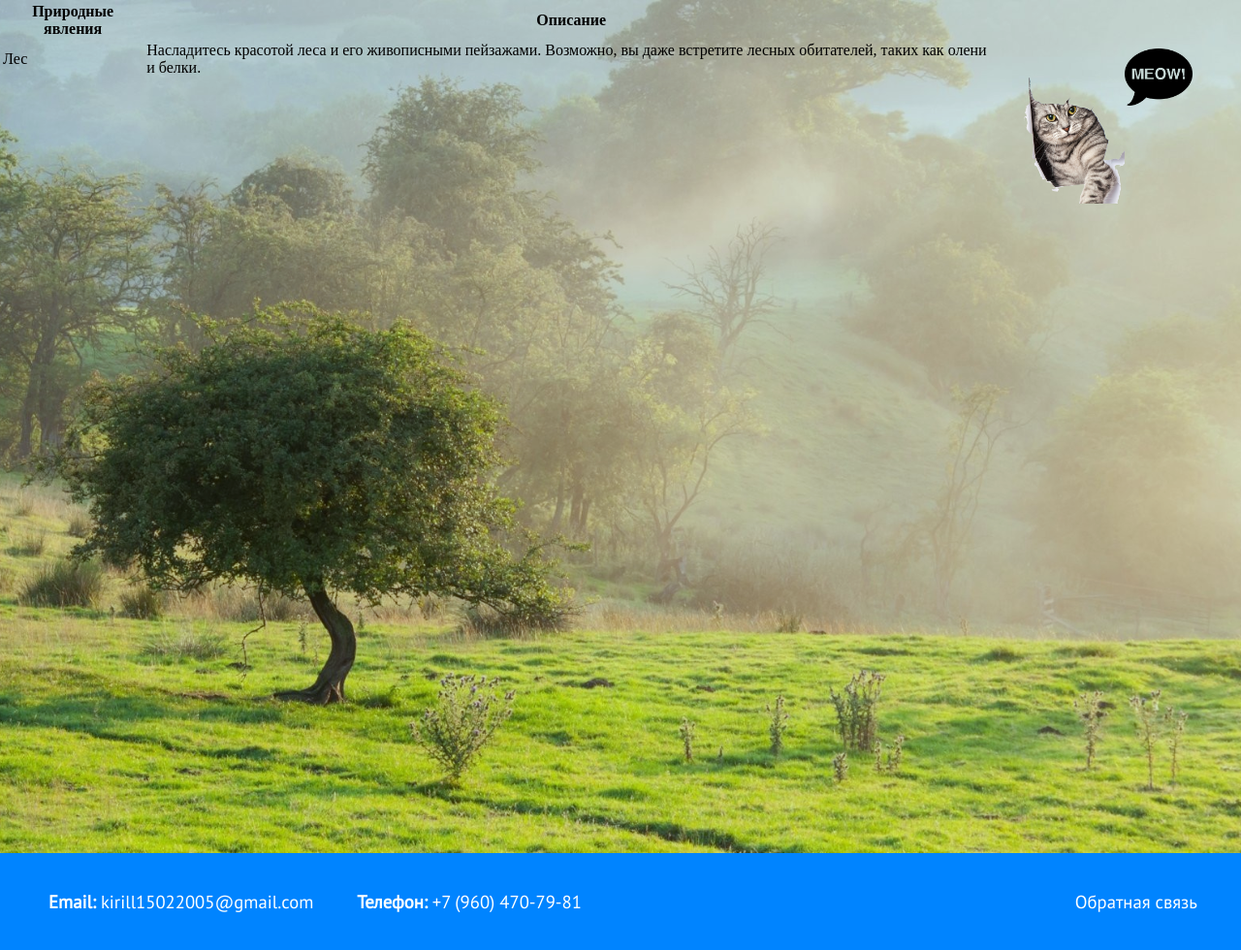
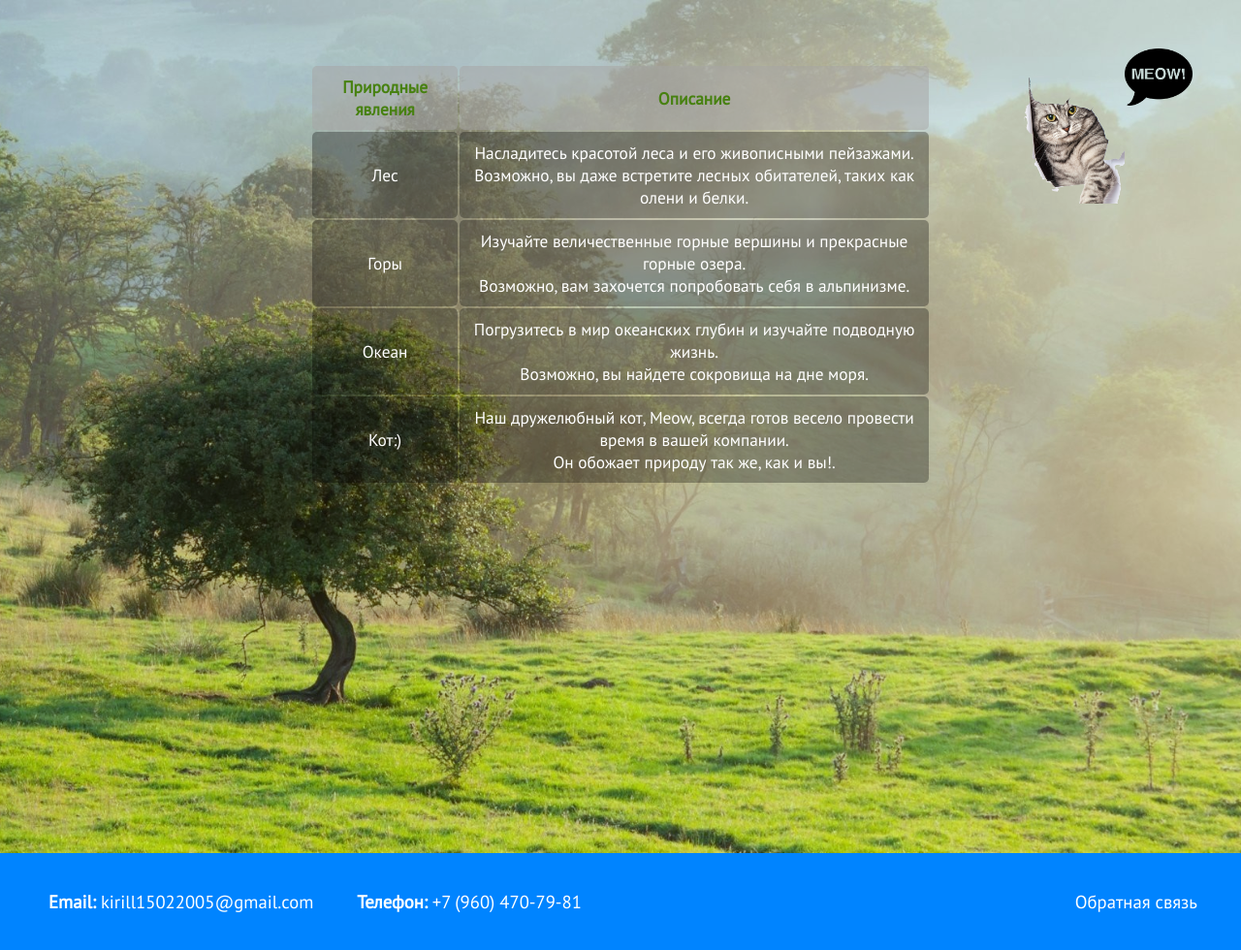
Before and after one commit to FLISHL1/Site1, a PHP site: page / in a window 1280 px wide. Shown: the part 100-1080 px from the top of the page at 97% size. Run offline with PHP 8.4, Linux system fonts and the light colour scheme.

Commit message:
main page finish

```diff
--- a/index.html
+++ b/index.html
@@ -17,8 +17,8 @@
 <body>
     <header>
         <nav class='navbar'>
-            <a href="main.html" class="navbtn" id="mainbtn">Моя страница</a>
-            <a href="main.html" class="navbtn">Главная</a>
+            <a href="" class="navbtn" id="mainbtn">Моя страница</a>
+            <a href="" class="navbtn">Главная</a>
             <a href="#bottom" class="navbtn">Контакты</a>
             <a href="" class="navbtn">Достижения</a>
         </nav>
@@ -27,19 +27,33 @@
 
 
     <main>
-        <img src="static/image/meow!.png" width="70px" style="float: right; margin: 50px 50px 0 0;">
-        <img src="static/image/image_cat.png" width="130px" style="float: right; margin: 80px 0 0 0;">
+        <div>
+            <img src="static/image/meow!.png" width="70px" style="float: right; margin: 50px 50px 0 0;">
+            <img src="static/image/image_cat.png" width="130px" style="float: right; margin: 80px 0 0 0;">
+        </div>
         <table>
             <thead>
                 <tr>
-                    <th>Природные явления</th>
-                    <th>Описание</th>
+                    <th scope="col" class="head">Природные явления</th>
+                    <th scope="col" class="head">Описание</th>
                 </tr>
             </thead>
             <tbody>
                 <tr>
-                    <td>Лес</td>
-                    <td>Насладитесь красотой леса и его живописными пейзажами. Возможно, вы даже встретите лесных обитателей, таких как олени и белки.</td>
+                    <td class="row">Лес</td>
+                    <td class="row">Насладитесь красотой леса и его живописными пейзажами. <br>Возможно, вы даже встретите лесных обитателей, таких как олени и белки.</td>
+                </tr>
+                <tr>
+                    <td class="row">Горы</td>
+                    <td class="row">Изучайте величественные горные вершины и прекрасные горные озера. <br>Возможно, вам захочется попробовать себя в альпинизме.</td>
+                </tr>
+                <tr>
+                    <td class="row">Океан</td>
+                    <td class="row">Погрузитесь в мир океанских глубин и изучайте подводную жизнь. <br> Возможно, вы найдете сокровища на дне моря.</td>
+                </tr>
+                <tr>
+                    <td class="row">Кот:)</td>
+                    <td class="row">Наш дружелюбный кот, Meow, всегда готов весело провести время в вашей компании. <br> Он обожает природу так же, как и вы!.</td>
                 </tr>
             </tbody>
         </table>
--- a/static/css/main.css
+++ b/static/css/main.css
@@ -17,3 +17,26 @@ main{
     background-blend-mode: multiply;
     background-image: url("../image/background_main.jpg");
 }
+
+.row{
+    background-color: rgba(0, 0, 0, 0.301);
+    padding: 10px;
+    border-radius: 5px;
+}
+.head{
+    background-color:rgba(165, 164, 164, 0.5);
+    color: rgb(71, 129, 16);
+    padding: 10px;
+    border-radius: 5px;
+}
+
+table {
+    position: absolute;
+    text-align: center;
+    font-family: 'PT Sans', sans-serif;
+    font-size: 13pt;
+    color: white;
+    bottom: 25%;
+    padding: 0 25% 0 25%;
+
+}
```
